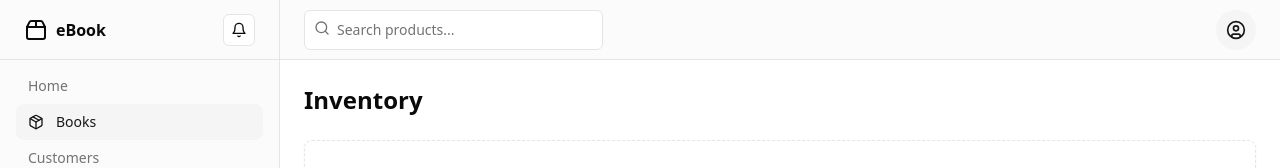
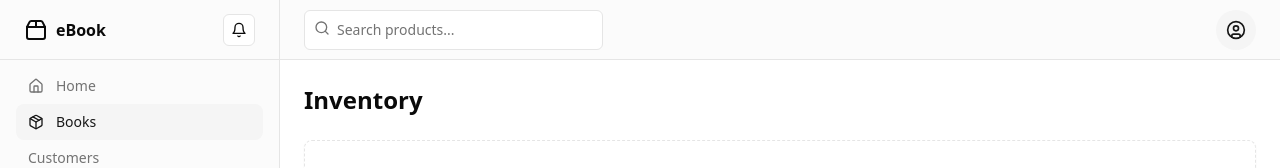
Before and after one commit to shifachaus/eBook-dashboard, a React (Vite) app: page / in a window 1280 px wide. Shown: the top 168 px of the page. Built offline with nearby package versions, Linux system fonts and the light colour scheme.

Commit message:
add home icon

```diff
--- a/src/pages/Home.tsx
+++ b/src/pages/Home.tsx
@@ -12,6 +12,7 @@ import {
 import {
   Bell,
   CircleUser,
+  Home,
   Menu,
   Package,
   Package2,
@@ -42,6 +43,7 @@ const HomePage = () => {
                 to="/"
                 className="flex items-center gap-3 rounded-lg px-3 py-2 text-muted-foreground transition-all hover:text-primary"
               >
+                <Home className="h-4 w-4" />
                 Home
               </Link>
 
@@ -88,6 +90,7 @@ const HomePage = () => {
                   to="/"
                   className="mx-[-0.65rem] flex items-center gap-4 rounded-xl px-3 py-2 text-muted-foreground hover:text-foreground"
                 >
+                  <Home className="h-4 w-4" />
                   Home
                 </Link>
 
```
